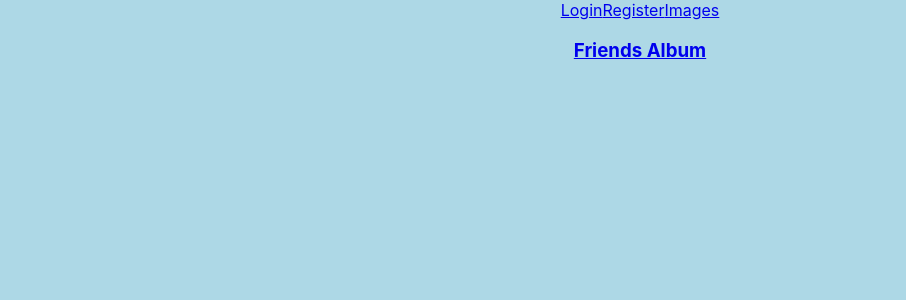
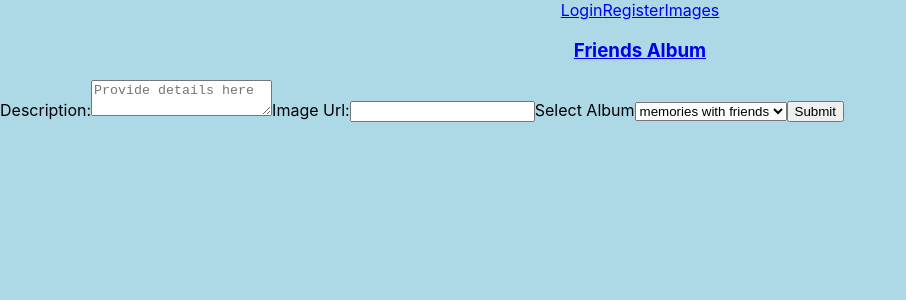
Before and after one commit to iampruven/vp-photo-album, a React (Create React App) app: page /newPost in a window 1280 px wide. Shown: the top 300 px of the page, without its empty margins (0-906 px from the left). Built offline with nearby package versions, Linux system fonts and the light colour scheme; no server answers.

Commit message:
update with NewPost component and update with image component with correct data

```diff
--- a/src/Components/App/App.js
+++ b/src/Components/App/App.js
@@ -6,6 +6,7 @@ import Landing from "../LandingPage/Landing";
 import RegistrationRoute from "../../Routes/RegistrationRoute/RegistrationRoute";
 import LoginRoute from "../../Routes/LoginRoute/LoginRoute";
 import DashboardRoute from "../../Routes/DashboardRoute/DashboardRoute";
+import NewPost from "../NewPost/NewPost";
 function App() {
   return (
     <main>
@@ -21,6 +22,7 @@ function App() {
               <Route exact path={"/image"} component={Image} />
               <Route exact path={'/login'} component={LoginRoute} />
               <Route exact path={'/register'} component={RegistrationRoute} />
+              <Route exact path={'/newPost'} component={NewPost} />
             </Switch>
           </Router>
         </div>
--- /dev/null
+++ b/src/Components/DashboardPage/DashboardPage.js
@@ -0,0 +1,12 @@
+import React from 'react';
+import { Link } from 'react-router-dom';
+
+export default class DashboardPage extends React.Component{
+    render(){
+        return(
+            <div>
+                <Link to={'/newPost'}>Create New Post</Link>
+            </div>
+        )
+    }
+}
--- a/src/Components/Image/Image.js
+++ b/src/Components/Image/Image.js
@@ -3,23 +3,32 @@ import "./Image.css";
 import config from "../../config";
 import format from "date-fns/format";
 
+
 export default class Image extends React.Component {
   state = {
     posts: [],
   };
-  componentDidMount() {
-    fetch(`${config.API_ENDPOINT}/api/images`)
-      .then((res) => {
-        if (!res.ok) {
-          throw new Error(res.statusText);
+  async componentDidMount() {
+    const res = await fetch(`${config.API_ENDPOINT}/api/images`);
+    if (!res.ok) {
+      throw new Error(res.statusText);
+    }
+    const data = await res.json();
+    const userInfo = data.map((image) =>
+    //eventually need to fix so that no need to have request for the same user's post
+      fetch(image.user).then(r => r.json())
+    );
+    // Promise<Reponse> -> map -> Promise<object>
+    const responses = await Promise.all(userInfo);
+
+    this.setState({
+      posts: data.map((x, i) => {
+        return {
+          ...x,
+          user: responses[i]
         }
-        return res.json();
       })
-      .then((data) => {
-        this.setState({ posts: data });
-        console.log(data);
-      })
-      .catch((err) => console.log(err.message));
+    });
   }
 
   render() {
@@ -35,7 +44,10 @@ export default class Image extends React.Component {
                 <b>Jane Doe</b>
               </h4>
               <p>{post.description}</p>
-              <p>Date Posted: {format(new Date(post.date_posted), "MMMM dd, yyyy")}</p>
+              <p>
+                Date Posted:{" "}
+                {format(new Date(post.date_posted), "MMMM dd, yyyy")}
+              </p>
             </div>
           </div>
         </div>
--- /dev/null
+++ b/src/Components/NewPost/NewPost.js
@@ -0,0 +1,40 @@
+import React from "react";
+import config from '../../config';
+export default class NewPost extends React.Component {
+  state = {
+    description: "",
+    img_url:''
+  };
+
+  updateImgURL=(value)=>{
+    this.setState({img_url:value})
+  }
+  updateDescription = (value) => {
+    this.setState({ description: value });
+  };
+  handleFormSubmit = (e) => {
+    e.preventDefault();
+
+    fetch(`${config.API_ENDPOINT}/api/post`)
+  };
+  render() {
+    return (
+      <form onSubmit={(e) => this.handleFormSubmit(e)}>
+        <label htmlFor="description">Description:</label>
+        <textarea id='description' placeholder='Provide details here'
+          value={this.state.description}
+          onChange={e=>this.updateDescription(e.target.value)}
+          maxLength='250'
+        />
+        <label htmlFor='img-url'>Image Url:</label>
+        <input type="text" value={this.state.img_url} onChange={e=>this.updateImgURL(e.target.value)}/>
+        <label htmlFor='group-name'>Select Album</label>
+        <select id='group-name' name='album'>
+          <option value='memories with friends'>memories with friends</option>
+        </select>
+
+        <button>Submit</button>
+      </form>
+    );
+  }
+}
--- a/src/Routes/DashboardRoute/DashboardRoute.js
+++ b/src/Routes/DashboardRoute/DashboardRoute.js
@@ -1,11 +1,13 @@
 import React from 'react';
 
+import DashboardPage from '../../Components/DashboardPage/DashboardPage';
 
 export default class DashboardRoute extends React.Component{
     render(){
         return(
             <section>
                 <p>Hello Dashboard! </p>
+                <DashboardPage />
             </section>
         )
     }
```
